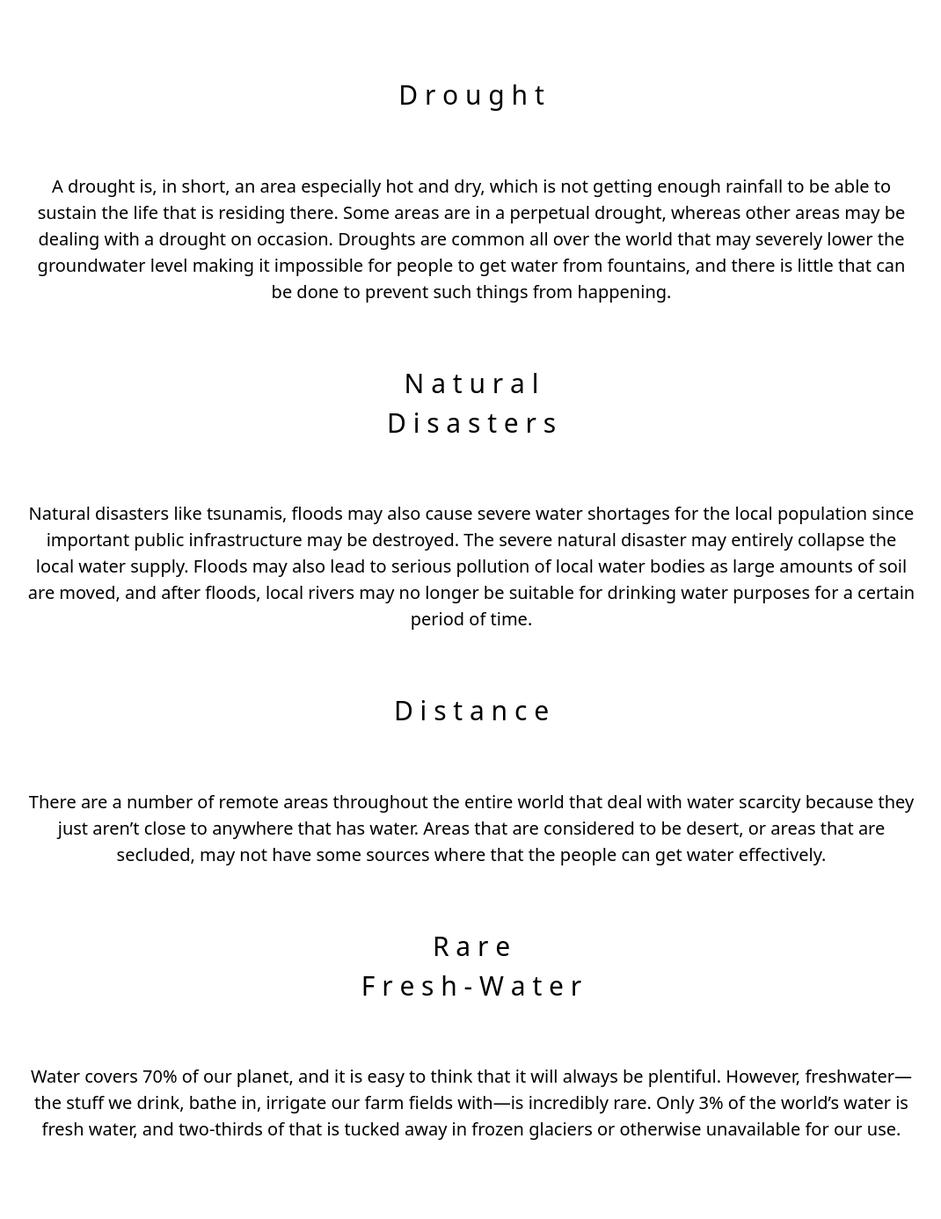
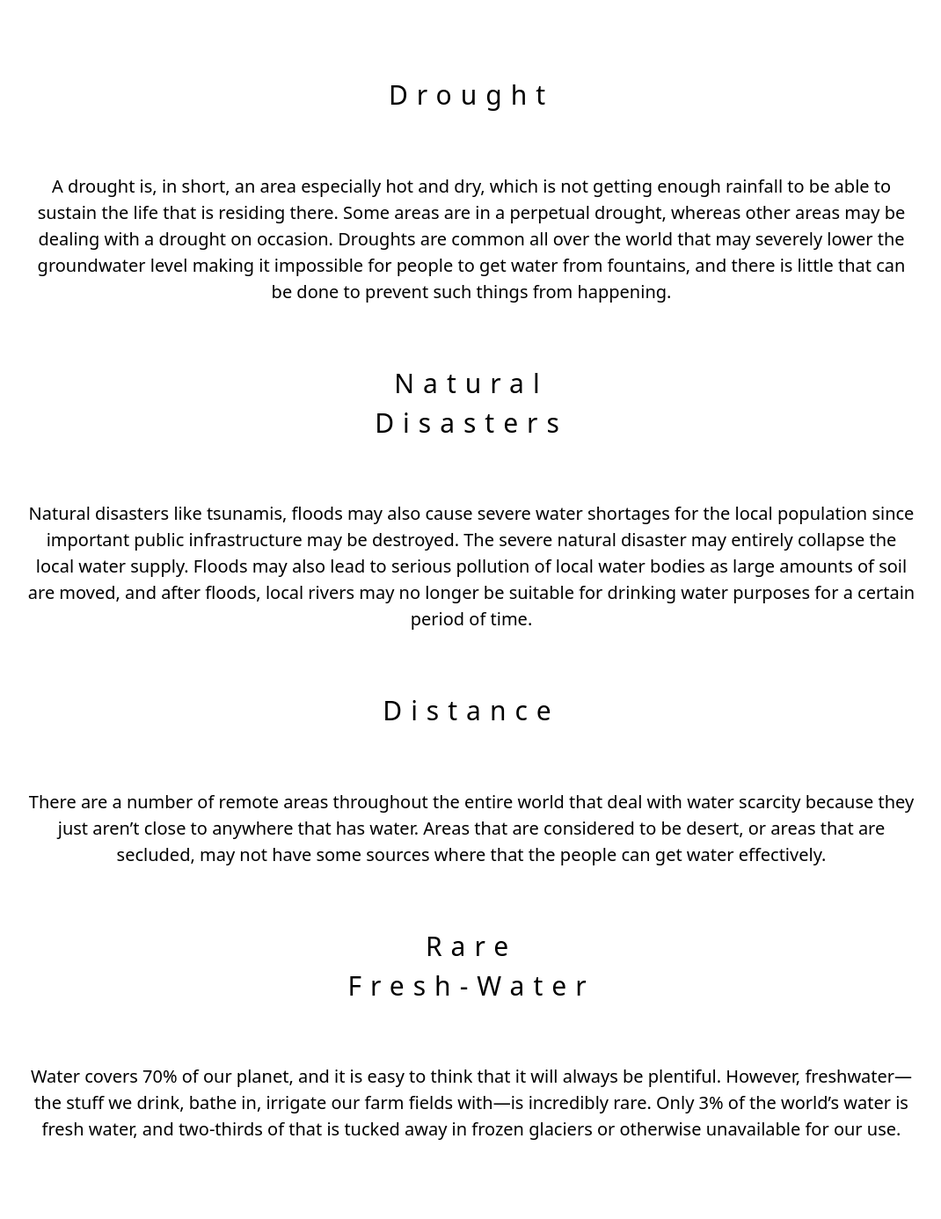
Before and after one commit to alcmene00/day_zero, a PHP site: page /causes.html in a window 1280 px wide. Shown: the part 1643-3029 px from the top of the page at 88% size, without its empty margins (104-1174 px from the left). Run offline with PHP 8.4, Linux system fonts and the light colour scheme.

Commit message:
Add files via upload

```diff
--- a/causes.css
+++ b/causes.css
@@ -79,6 +79,7 @@ img {
   background-color: white;
   text-align: center;
   padding: 5%;
+  letter-spacing: 2rem;
 }
 .titles-h2 {
   font-size: 300%;
@@ -86,4 +87,5 @@ img {
   background-color: white;
   text-align: center;
   padding: 5%;
+  letter-spacing: 1rem;
 }
--- a/causes.html
+++ b/causes.html
@@ -72,7 +72,6 @@
       </div>
       <div class="tears"></div>
     </div>
-    <!-- H E A D  T I T L E -->
 
     <!-- N A T U R A L  C A U S E S -->
 
@@ -83,13 +82,13 @@
       class="line-img"
       src="https://www.solidbackgrounds.com/images/4096x2304/4096x2304-pastel-blue-solid-color-background.jpg"
     />
-    <p id="natural" class="titles-h1">N a t u r a l<br />C a u s e s</p>
+    <p id="natural" class="titles-h1">Natural<br />Causes</p>
     <img
       class="text-img"
       src="https://images.unsplash.com/photo-1591948016305-0a5103a43f00?ixid=MnwxMjA3fDB8MHxzZWFyY2h8MjN8fHdoaXRlJTIwcGViYmxlc3xlbnwwfHwwfHw%3D&ixlib=rb-1.2.1&w=1000&q=80"
     />
     <div class="container pt-5">
-    <p class="titles-h2">D r o u g h t</p>
+    <p class="titles-h2">Drought</p>
     <p class="text">
       A drought is, in short, an area especially hot and dry, which is not
       getting enough rainfall to be able to sustain the life that is residing
@@ -99,7 +98,7 @@
       people to get water from fountains, and there is little that can be done
       to prevent such things from happening.
     </p>
-    <p class="titles-h2">N a t u r a l<br />D i s a s t e r s</p>
+    <p class="titles-h2">Natural<br />Disasters</p>
     <p class="text">
       Natural disasters like tsunamis, floods may also cause severe water
       shortages for the local population since important public infrastructure
@@ -110,7 +109,7 @@
       period of time.
     </p>
 
-    <p class="titles-h2">D i s t a n c e</p>
+    <p class="titles-h2">Distance</p>
     <p class="text">
       There are a number of remote areas throughout the entire world that deal
       with water scarcity because they just aren’t close to anywhere that has
@@ -118,7 +117,7 @@
       may not have some sources where that the people can get water effectively.
     </p>
 
-    <p class="titles-h2">R a r e<br />F r e s h - W a t e r</p>
+    <p class="titles-h2">Rare<br />Fresh-Water</p>
     <p class="text">
       Water covers 70% of our planet, and it is easy to think that it will
       always be plentiful. However, freshwater—the stuff we drink, bathe in,
@@ -136,7 +135,7 @@
       src="https://www.solidbackgrounds.com/images/4096x2304/4096x2304-pastel-blue-solid-color-background.jpg"
     />
     <p id="anthropogenic" class="titles-h1">
-      A n t h r o p o g e n i c<br />C a u s e s
+      Anthropogenic<br />Causes
     </p>
     <img
       class="text-img"
@@ -144,7 +143,7 @@
     />
 
     <div class="container pt-5">
-    <p class="titles-h2">G r o w i n g<br />P o p u l a t i o n</p>
+    <p class="titles-h2">Growing<br />Population</p>
     <p class="text">
       The first reason that is causing water stress around the world is the
       growing human population at the same time as the water supply has remained
@@ -153,7 +152,7 @@
       global water supply.
     </p>
 
-    <p class="titles-h2">P o l l u t i o n</p>
+    <p class="titles-h2">Pollution</p>
     <p class="text">
       Water pollution is a huge problem, especially when you’re looking at areas
       that don’t necessarily have a good sewage system. Pollution can be
@@ -162,7 +161,7 @@
       it.
     </p>
 
-    <p class="titles-h2">G l o b a l<br />W a r m i n g</p>
+    <p class="titles-h2">Global<br />Warming</p>
     <p class="text">
       Global warming is another important cause of water scarcity. When our
       average air temperature becomes warmer, water from rivers and lakes
@@ -172,7 +171,7 @@
       the local water supply.
     </p>
 
-    <p class="titles-h2">O v e r u s e</p>
+    <p class="titles-h2">Overuse</p>
     <p class="text">
       Water overuse is a huge issue that a lot of people are dealing with. It
       may be overused on people, animals, land, or any other number of things.
@@ -188,21 +187,21 @@
       class="line-img"
       src="https://www.solidbackgrounds.com/images/4096x2304/4096x2304-pastel-blue-solid-color-background.jpg"
     />
-    <p id="economical" class="titles-h1">E c o n o m i c a l</p>
+    <p id="economical" class="titles-h1">Economical</p>
     <img
       class="text-img"
       src="https://c1.wallpaperflare.com/preview/157/601/223/water-drip-world-lack-of-water.jpg"
     />
 
     <div class="container pt-5">
-    <p class="titles-h2">I n d u s t r i e s</p>
+    <p class="titles-h2">Industries</p>
     <p class="text">
       Water use has grown at more than twice the rate of the human population
       over the last century in part due to industries, such as agriculture,
       which account for 70% of global freshwater use.
     </p>
 
-    <p class="titles-h2">C o n f l i c t</p>
+    <p class="titles-h2">Conflict</p>
     <p class="text">
       If there is conflict over an area of land, it may be difficult to access
       the water that is located there. It may lead to the destruction of
@@ -211,7 +210,7 @@
       the water in these areas (due to violence).
     </p>
 
-    <p class="titles-h2">I l l i g a l<br />D u m p i n g</p>
+    <p class="titles-h2">Illigal<br />Dumping</p>
     <p class="text">
       Illegal dumping is another significant reason for water shortages.
       Industries frequently dispose of their industrial garbage into nearby
@@ -221,7 +220,7 @@
       supply.
     </p>
 
-    <p class="titles-h2">G o v e r n m e n t a l<br />A c c e s s</p>
+    <p class="titles-h2">Governmental<br />Access</p>
     <p class="text">
       In some countries, specifically those with dictatorships, the use of water
       may be strictly controlled by those in power, causing a scarcity for those
```
